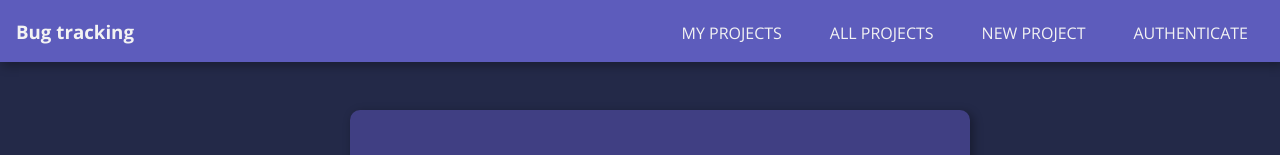
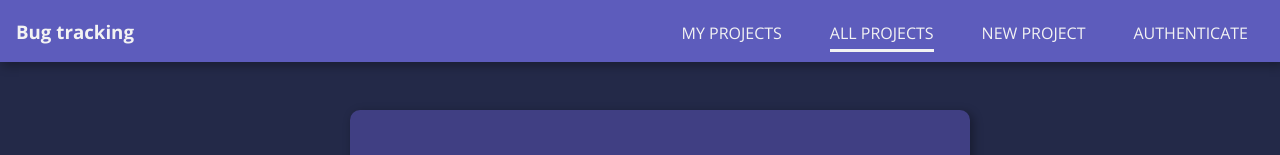
Before and after one commit to ovidiuterbea/proiectTW-bug-tracking, a React (Create React App) app in the folder frontend/: page /projects in a window 1280 px wide. Shown: the top 155 px of the page. Built offline with nearby package versions, Linux system fonts and the light colour scheme.

Commit message:
style on active nav link

```diff
--- a/frontend/src/shared/components/Navigation/NavLinks.css
+++ b/frontend/src/shared/components/Navigation/NavLinks.css
@@ -34,6 +34,7 @@
 .nav-links a {
   color: #f3f3f3;
   text-decoration: none;
+  padding-bottom: 5px;
   /* padding: 0.5rem; */
 }
 
@@ -78,3 +79,7 @@
   background: #292929;
   color: white;
 }
+
+.activeLink{
+  border-bottom: 3px solid #f3f3f3;   transition: border-bottom .5s ease-in-out;
+}
--- a/frontend/src/shared/components/Navigation/NavLinks.js
+++ b/frontend/src/shared/components/Navigation/NavLinks.js
@@ -13,13 +13,13 @@ const NavLinks = (props) => {
       <h3>Bug tracking </h3>
       <ul className='nav-links'>
         <li>
-          <NavLink to='/u1/projects'>MY PROJECTS</NavLink>
+          <NavLink activeClassName="activeLink" to='/u1/projects'>MY PROJECTS</NavLink>
         </li>
         <li>
-          <NavLink to='/projects'>ALL PROJECTS</NavLink>
+          <NavLink activeClassName="activeLink" to='/projects'>ALL PROJECTS</NavLink>
         </li>
         <li>
-          <NavLink to='/projects/new'>NEW PROJECT</NavLink>
+          <NavLink activeClassName="activeLink" to='/projects/new'>NEW PROJECT</NavLink>
         </li>
 
         <li>
```
